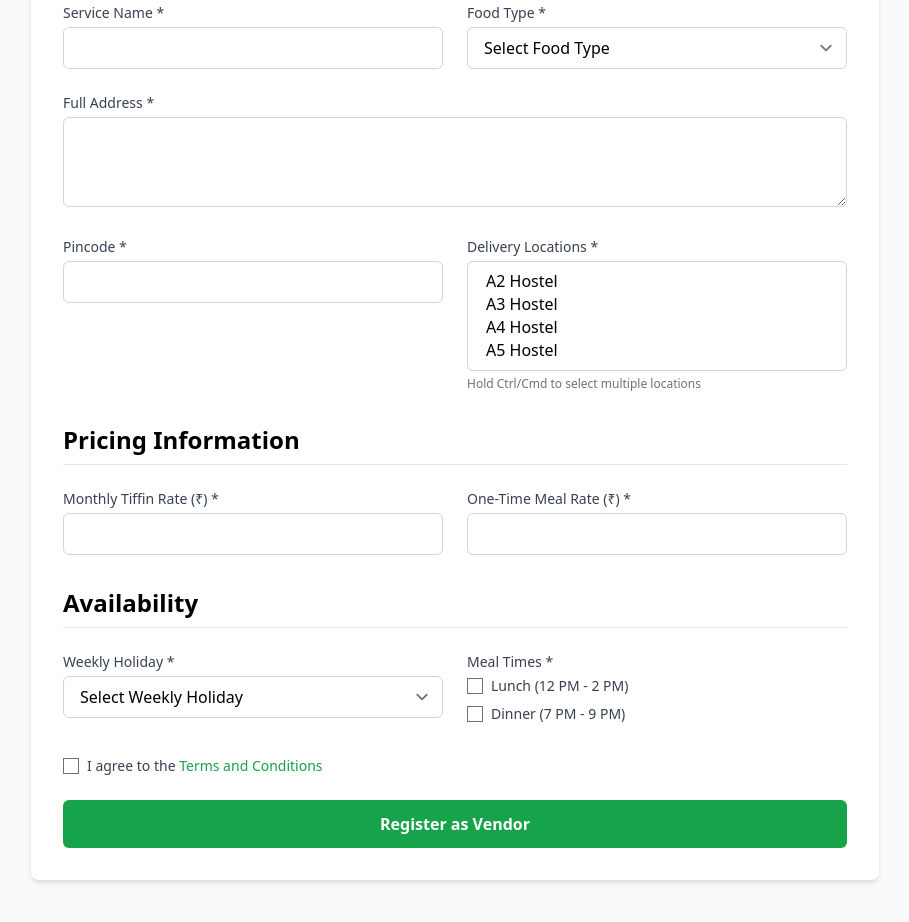
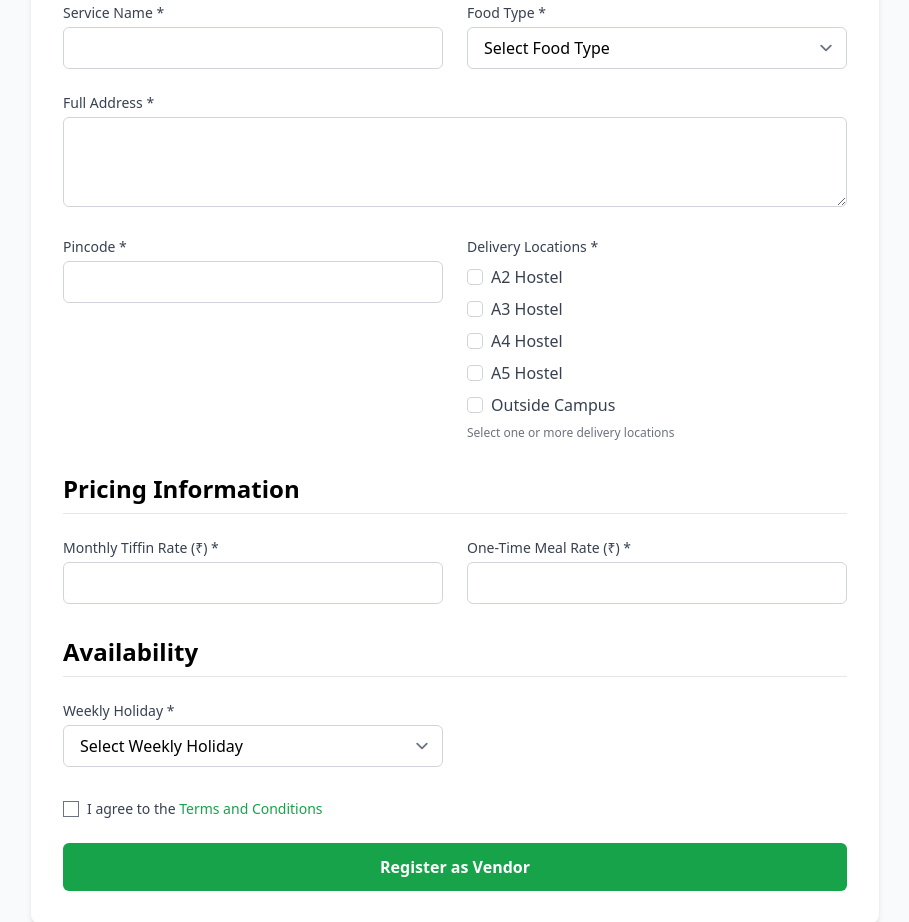
Before and after one commit to tiffin-tech/TIFFIN4TECH, a plain HTML site: page vendor-registration.html in a window 1280 px wide. Shown: the part 631-1553 px from the top of the page, without its empty margins (185-1094 px from the left). Drawn offline with nearby package versions, Linux system fonts and the light colour scheme; files that its build step writes are made by us from their sources; files whose address does not match are found by name.

Commit message:
Update vendor-registration.html

```diff
--- a/vendor-registration.html
+++ b/vendor-registration.html
@@ -106,16 +106,44 @@
             <label for="pincode" class="block text-sm font-medium text-gray-700 mb-1">Pincode *</label>
             <input type="text" id="pincode" name="pincode" required class="w-full px-4 py-2 border border-gray-300 rounded-md focus:outline-none focus:ring-2 focus:ring-green-500">
           </div>
-          <div>
-            <label for="locations" class="block text-sm font-medium text-gray-700 mb-1">Delivery Locations *</label>
-            <select id="locations" name="locations" multiple required class="w-full px-4 py-2 border border-gray-300 rounded-md focus:outline-none focus:ring-2 focus:ring-green-500">
-              <option value="A2">A2 Hostel</option>
-              <option value="A3">A3 Hostel</option>
-              <option value="A4">A4 Hostel</option>
-              <option value="A5">A5 Hostel</option>
-            </select>
-            <p class="text-xs text-gray-500 mt-1">Hold Ctrl/Cmd to select multiple locations</p>
-          </div>
+         <div>
+  <label class="block text-sm font-medium text-gray-700 mb-2">Delivery Locations *</label>
+
+  <div class="space-y-2">
+    <!-- A2 Hostel -->
+    <label class="flex items-center space-x-2">
+      <input type="checkbox" name="locations" value="A2" class="h-4 w-4 text-green-600 border-gray-300 rounded focus:ring-green-500">
+      <span class="text-gray-700">A2 Hostel</span>
+    </label>
+
+    <!-- A3 Hostel -->
+    <label class="flex items-center space-x-2">
+      <input type="checkbox" name="locations" value="A3" class="h-4 w-4 text-green-600 border-gray-300 rounded focus:ring-green-500">
+      <span class="text-gray-700">A3 Hostel</span>
+    </label>
+
+    <!-- A4 Hostel -->
+    <label class="flex items-center space-x-2">
+      <input type="checkbox" name="locations" value="A4" class="h-4 w-4 text-green-600 border-gray-300 rounded focus:ring-green-500">
+      <span class="text-gray-700">A4 Hostel</span>
+    </label>
+
+    <!-- A5 Hostel -->
+    <label class="flex items-center space-x-2">
+      <input type="checkbox" name="locations" value="A5" class="h-4 w-4 text-green-600 border-gray-300 rounded focus:ring-green-500">
+      <span class="text-gray-700">A5 Hostel</span>
+    </label>
+
+    <!-- Outside Campus -->
+    <label class="flex items-center space-x-2">
+      <input type="checkbox" name="locations" value="Outside" class="h-4 w-4 text-green-600 border-gray-300 rounded focus:ring-green-500">
+      <span class="text-gray-700">Outside Campus</span>
+    </label>
+  </div>
+
+  <p class="text-xs text-gray-500 mt-2">Select one or more delivery locations</p>
+</div>
+
         </div>
 
         <!-- Pricing Information Section -->
@@ -145,9 +173,10 @@
               <option value="thursday">Thursday</option>
               <option value="friday">Friday</option>
               <option value="saturday">Saturday</option>
+               <option value="saturday">NONE</option>
             </select>
           </div>
-          <div>
+          <!---- <div>
             <label class="block text-sm font-medium text-gray-700 mb-1">Meal Times *</label>
             <div class="space-y-2">
               <div class="flex items-center">
@@ -159,7 +188,7 @@
                 <label for="dinner" class="text-sm text-gray-700">Dinner (7 PM - 9 PM)</label>
               </div>
             </div>
-          </div>
+          </div> -->
         </div>
 
         <!-- Terms and Submit -->
```
